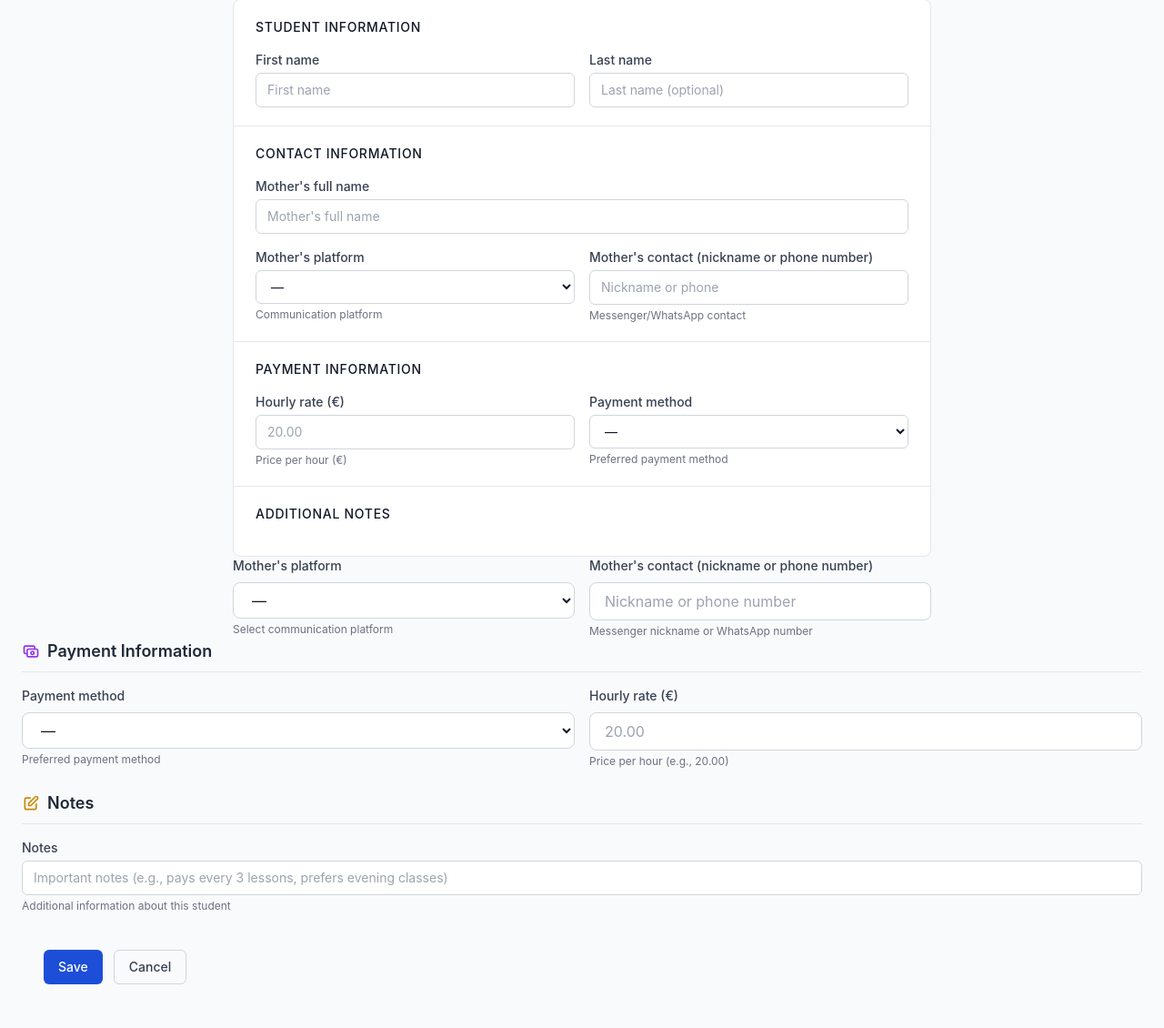
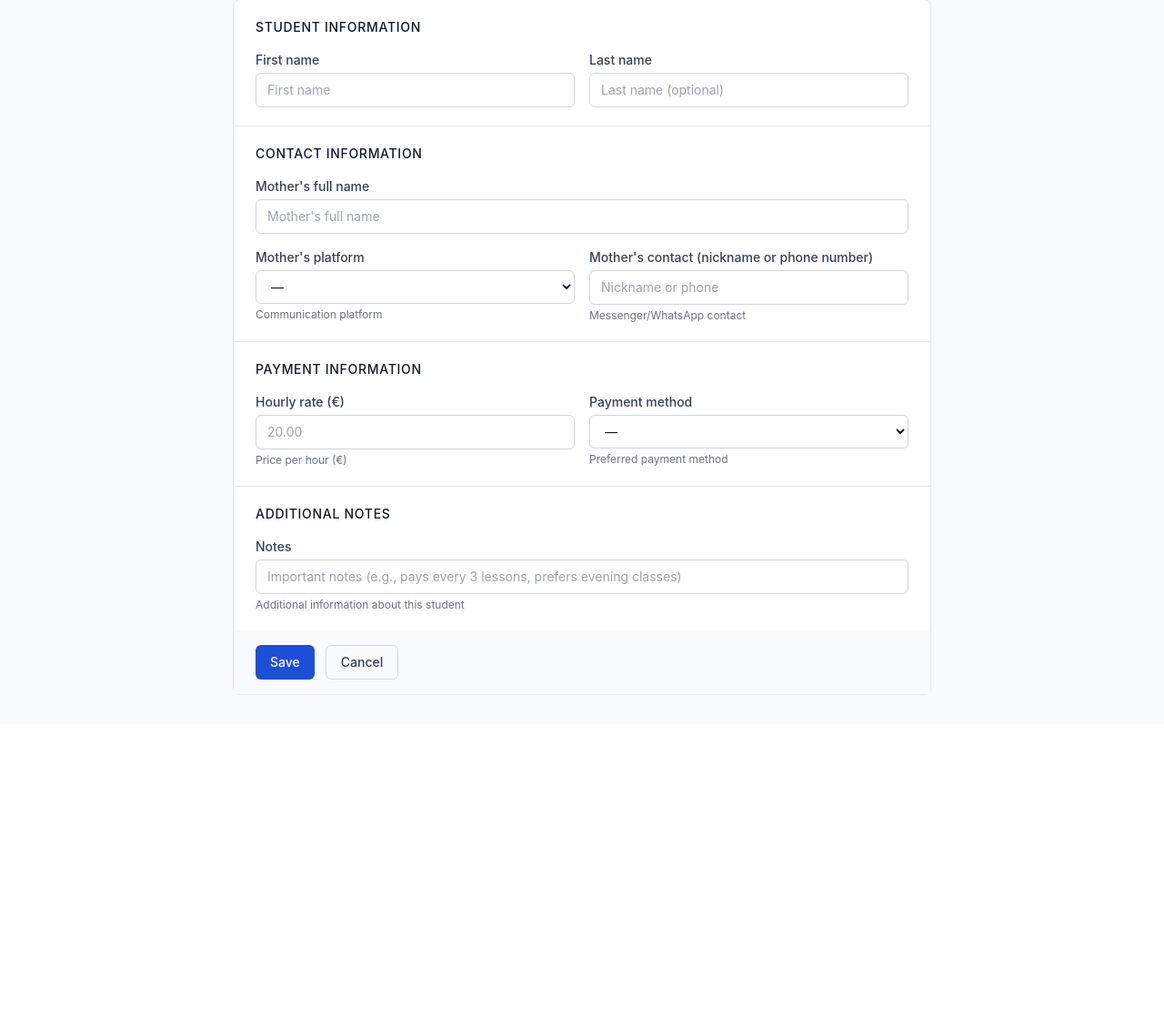
Before and after one commit to ddauny/LessonsManager, a Flask app: page /students/add in a window 1280 px wide. Shown: the part 185-1315 px from the top of the page at 91% size. After the commit the page ends 949 px from the top, so only its background shows below. Run offline with Flask 2, Linux system fonts and the light colour scheme; the visitor is signed in with stand-in values (Sample User, id 1); data comes from the database, SQL or seed files in the repository; some libraries are stand-ins or nearby versions.

Commit message:
rimossi campi doppi

```diff
--- a/docker-compose.yml
+++ b/docker-compose.yml
@@ -8,6 +8,7 @@ services:
     volumes:
       - ./instance:/app/instance
       - ./static/uploads:/app/static/uploads
+      - ./templates:/app/templates
     env_file:
       - .env
     restart: unless-stopped
--- a/templates/student_edit.html
+++ b/templates/student_edit.html
@@ -45,7 +45,7 @@
           <div class="space-y-4">
             <div>
               {{ form.mother_fullname.label(class="block text-sm font-medium text-gray-700 mb-1") }}
-                            {{ form.mother_fullname(class="w-full px-3 py-2 text-sm border border-gray-300 rounded-md focus:ring-2 focus:ring-blue-700 focus:border-transparent", placeholder="Mother's full name") }}
+              {{ form.mother_fullname(class="w-full px-3 py-2 text-sm border border-gray-300 rounded-md focus:ring-2 focus:ring-blue-700 focus:border-transparent", placeholder="Mother's full name") }}
             </div>
             <div class="grid grid-cols-1 md:grid-cols-2 gap-4">
               <div>
@@ -86,52 +86,6 @@
           <h2 class="text-sm font-medium text-gray-900 uppercase tracking-wider mb-4">
             Additional Notes
           </h2>
-            </div>
-          </div>
-          <div class="grid grid-cols-1 md:grid-cols-2 gap-4">
-            <div>
-              {{ form.mother_platform.label(class="block text-sm font-medium text-gray-700 mb-2") }}
-              {{ form.mother_platform(class="w-full px-4 py-2 border border-gray-300 rounded-lg focus:ring-2 focus:ring-green-500 focus:border-transparent bg-white") }}
-              <p class="text-xs text-gray-500 mt-1">Select communication platform</p>
-            </div>
-            <div>
-              {{ form.mother_contact.label(class="block text-sm font-medium text-gray-700 mb-2") }}
-              {{ form.mother_contact(class="w-full px-4 py-2 border border-gray-300 rounded-lg focus:ring-2 focus:ring-green-500 focus:border-transparent", placeholder="Nickname or phone number") }}
-              <p class="text-xs text-gray-500 mt-1">Messenger nickname or WhatsApp number</p>
-            </div>
-          </div>
-        </div>
-
-        <!-- Payment Information Section -->
-        <div class="mb-6">
-          <h2 class="text-lg font-semibold text-gray-800 mb-4 flex items-center border-b pb-2">
-            <svg class="w-5 h-5 mr-2 text-purple-600" fill="none" stroke="currentColor" viewBox="0 0 24 24">
-              <path stroke-linecap="round" stroke-linejoin="round" stroke-width="2" d="M17 9V7a2 2 0 00-2-2H5a2 2 0 00-2 2v6a2 2 0 002 2h2m2 4h10a2 2 0 002-2v-6a2 2 0 00-2-2H9a2 2 0 00-2 2v6a2 2 0 002 2zm7-5a2 2 0 11-4 0 2 2 0 014 0z"></path>
-            </svg>
-            Payment Information
-          </h2>
-          <div class="grid grid-cols-1 md:grid-cols-2 gap-4">
-            <div>
-              {{ form.payment_method.label(class="block text-sm font-medium text-gray-700 mb-2") }}
-              {{ form.payment_method(class="w-full px-4 py-2 border border-gray-300 rounded-lg focus:ring-2 focus:ring-purple-500 focus:border-transparent bg-white") }}
-              <p class="text-xs text-gray-500 mt-1">Preferred payment method</p>
-            </div>
-            <div>
-              {{ form.hourly_rate.label(class="block text-sm font-medium text-gray-700 mb-2") }}
-              {{ form.hourly_rate(class="w-full px-4 py-2 border border-gray-300 rounded-lg focus:ring-2 focus:ring-purple-500 focus:border-transparent", placeholder="20.00") }}
-              <p class="text-xs text-gray-500 mt-1">Price per hour (e.g., 20.00)</p>
-            </div>
-          </div>
-        </div>
-
-        <!-- Notes Section -->
-        <div class="mb-6">
-          <h2 class="text-lg font-semibold text-gray-800 mb-4 flex items-center border-b pb-2">
-            <svg class="w-5 h-5 mr-2 text-yellow-600" fill="none" stroke="currentColor" viewBox="0 0 24 24">
-              <path stroke-linecap="round" stroke-linejoin="round" stroke-width="2" d="M11 5H6a2 2 0 00-2 2v11a2 2 0 002 2h11a2 2 0 002-2v-5m-1.414-9.414a2 2 0 112.828 2.828L11.828 15H9v-2.828l8.586-8.586z"></path>
-            </svg>
-            Notes
-          </h2>
           <div>
             {{ form.notes.label(class="block text-sm font-medium text-gray-700 mb-1") }}
             {{ form.notes(class="w-full px-3 py-2 text-sm border border-gray-300 rounded-md focus:ring-2 focus:ring-blue-700 focus:border-transparent", rows="4", placeholder="Important notes (e.g., pays every 3 lessons, prefers evening classes)") }}
```
